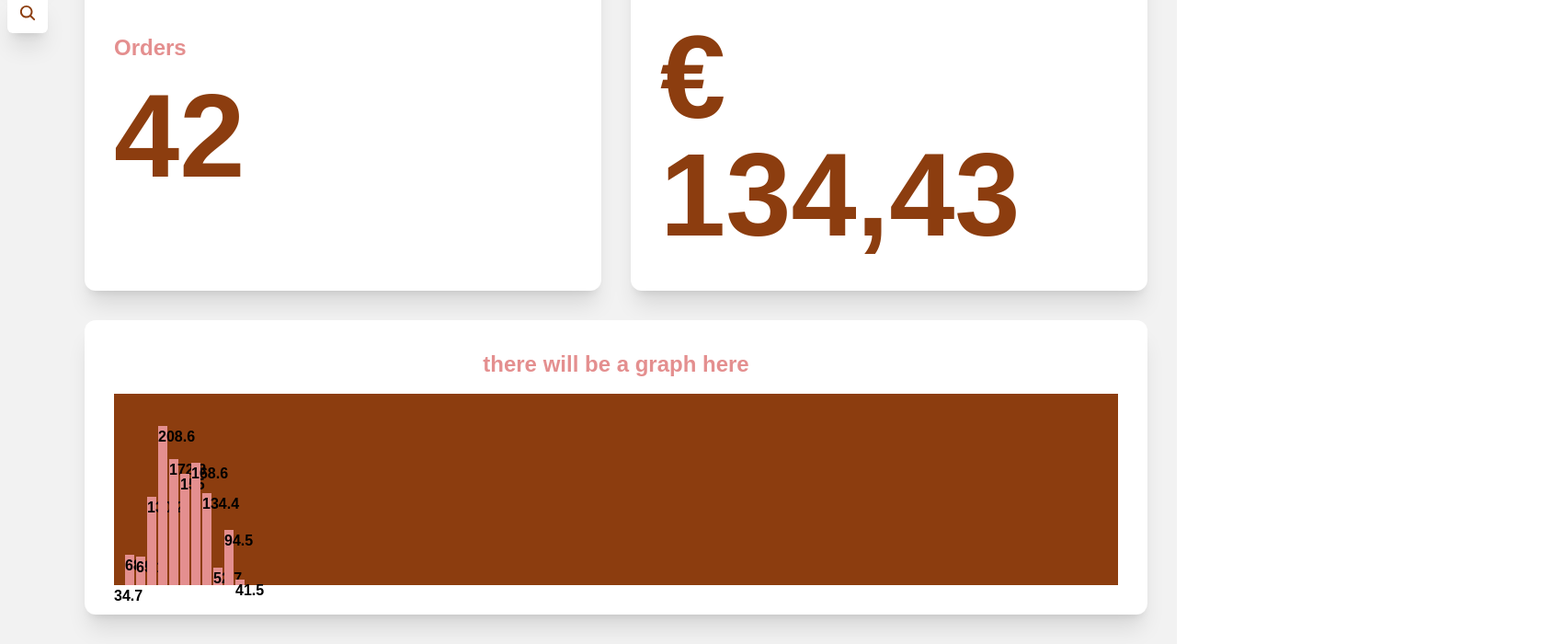
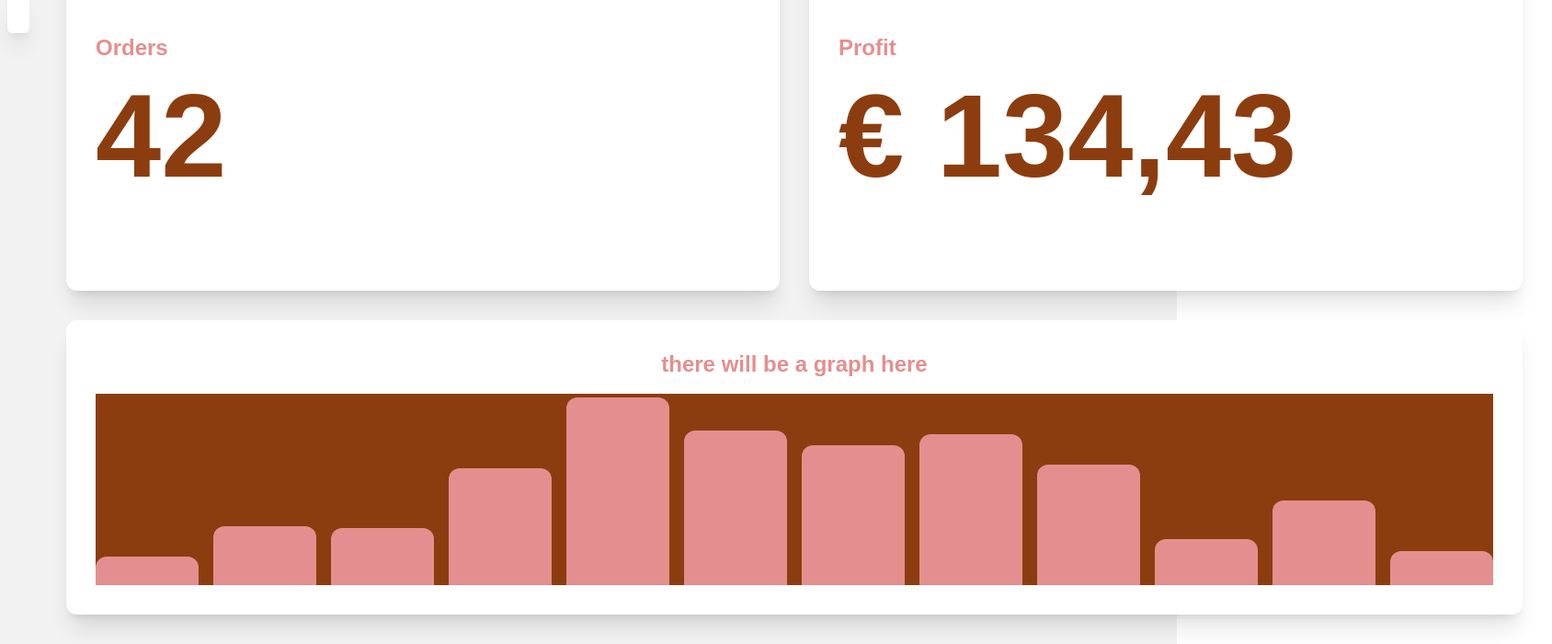
Before and after one commit to dffrs/purchase-tracker, a React (Vite) app in the folder fe/: page /home in a window 1280 px wide. Shown: the part 100-800 px from the top of the page at 92% size, 1688 px wide, since content can reach past the window. Built offline with nearby package versions, Linux system fonts and the light colour scheme.

Commit message:
refactor: graph layout [wip]

```diff
--- a/fe/src/components/graph.tsx
+++ b/fe/src/components/graph.tsx
@@ -10,31 +10,19 @@ const mockData = [
 
 export const Graph: FunctionComponent<GraphProps> = ({ data = mockData }) => {
   const max = Math.max(...data);
-  const min = Math.min(...data);
-
-  // for (i = 0; i < data.length; i++) {
-  //   h = Math.round(100 * ((data[i] - min) / max));
-  //   html +=
-  //     '<div class="bar" style="height:' +
-  //     h +
-  //     "%; left:" +
-  //     12 * i +
-  //     'px">' +
-  //     data[i] +
-  //     "</div>";
-  // }
+  const min = Math.min(...data) * 0.1;
 
   return (
-    <div className="bg-pop relative h-full w-full table-cell align-bottom">
+    <div className="bg-pop h-full w-full flex items-end gap-x-4">
       {data.map((value, i) => {
         const h = Math.round(100 * ((value - min) / max));
+
         return (
           <div
-            className="absolute bottom-0 inline-block w-[10px] m-0 bg-contrast"
-            style={{ height: h + "%", left: data.length * i + "px" }}
-          >
-            {value}
-          </div>
+            className="w-28 bg-contrast rounded-t-xl"
+            style={{ height: `${h}%`, left: `${data.length * i}px` }}
+            title={String(value)}
+          />
         );
       })}
     </div>
```
